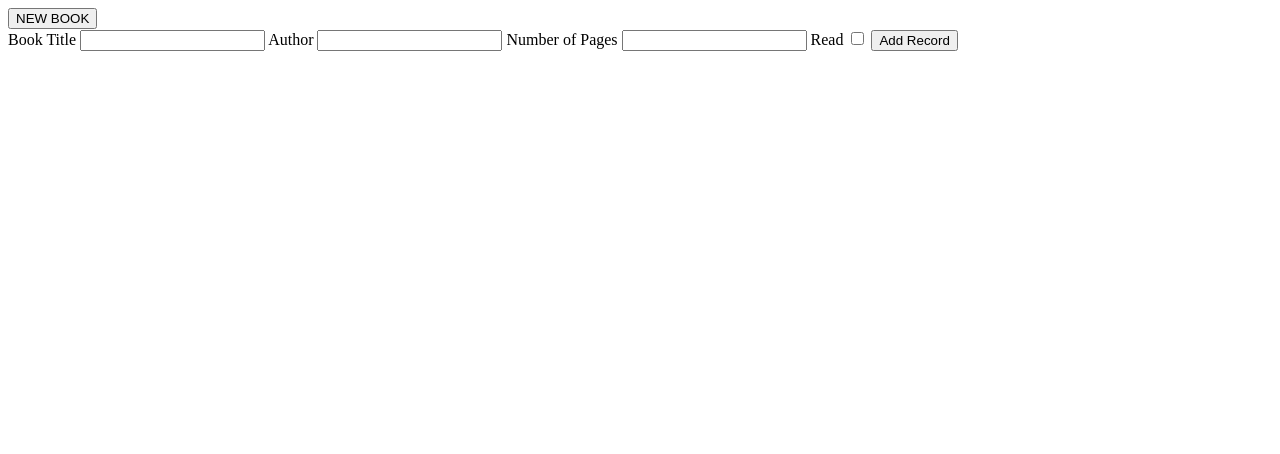
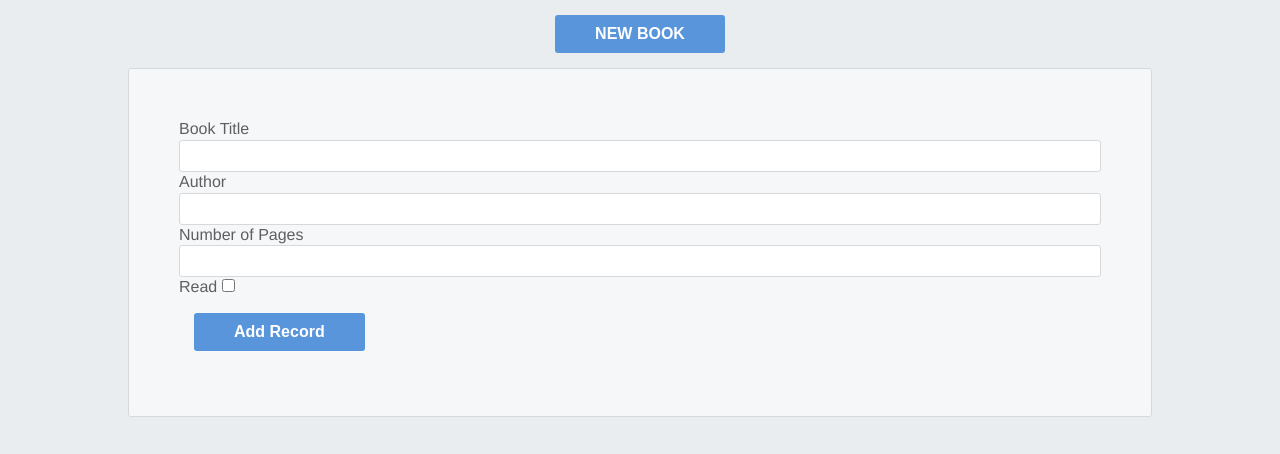
Before and after one commit to janphsantiago/myLibrary, a plain HTML site: page index.html in a window 1280 px wide. Both pictures are taken after a click on the button "NEW BOOK". Drawn offline with Linux system fonts and the light colour scheme.

Commit message:
Minor styling of forms, inputs & buttons

```diff
--- a/index.html
+++ b/index.html
@@ -4,7 +4,7 @@
     <meta charset="UTF-8">
     <meta name="viewport" content="width=device-width, initial-scale=1.0">
     <link rel="stylesheet" href="style.css" >
-    <title>Document</title>
+    <title>My Library</title>
 </head>
 <body>
 
@@ -12,14 +12,14 @@
         NEW BOOK
     </button>
     <form id="formShow" action="">
-        <label for="title">Book Title
+        <label for="title">Book Title</label>
             <input type="text" class="title" id="title" required>
-        </label>
-        <label for="author">Author
+
+        <label for="author">Author</label>
             <input type="text" class="author" id="author" required>
-        </label>
+
         <label for="pages">Number of Pages
-            <input type="text" class="pages" id="pages" required>
+            <input type="number" class="pages" id="pages" required>
         </label>
         <label for="read">Read
             <input type="checkbox" class="read" id="read">
--- a/style.css
+++ b/style.css
@@ -1,3 +1,79 @@
+* {
+    margin: 0;
+    padding: 0;
+    box-sizing: border-box;
+}
+
+body {
+    color: #5D6063;
+    background-color: #EAEDF0;
+    font-family: "Helvetica", "Arial", sans-serif;
+    font-size: 16px;
+    line-height: 1.3;
+
+    display: flex;
+    flex-direction: column;
+    align-items: center;
+}
+
 #formShow{
     display: none;
+    background-color: #F6F7F8;
+    border: 1px solid #D6D9DC;
+    border-radius: 3px;
+
+    width: 80%;
+    padding: 50px;
+    margin: 0 0 40px 0;
+
 }
+
+input[type='text'],
+input[type='number']{
+    background-color: #FFFFFF;
+    border: 1px solid #D6D9DC;
+    border-radius: 3px;
+    width: 100%;
+    padding: 7px;
+    font-size: 14px;
+}
+
+
+label {
+    margin: 20px 0 20px 0;
+}
+
+#read {
+    margin-bottom: 0;
+}
+
+#addRecord{
+    margin: 0 auto;
+}
+
+button, #addRecord {
+    font-size: 16px;
+    font-weight: bold;
+
+    color: #FFFFFF;
+    background-color: #5995DA;
+
+    border: none;
+    border-radius: 3px;
+
+    margin: 15px;
+    padding: 10px 40px;
+    cursor: pointer;
+}
+
+#addRecord{
+    display:block;
+}
+
+button:hover, #addRecord:hover {
+    background-color: #76AEED;
+}
+
+button:active, #addRecord:active {
+    background-color: #407FC7;
+}
```
